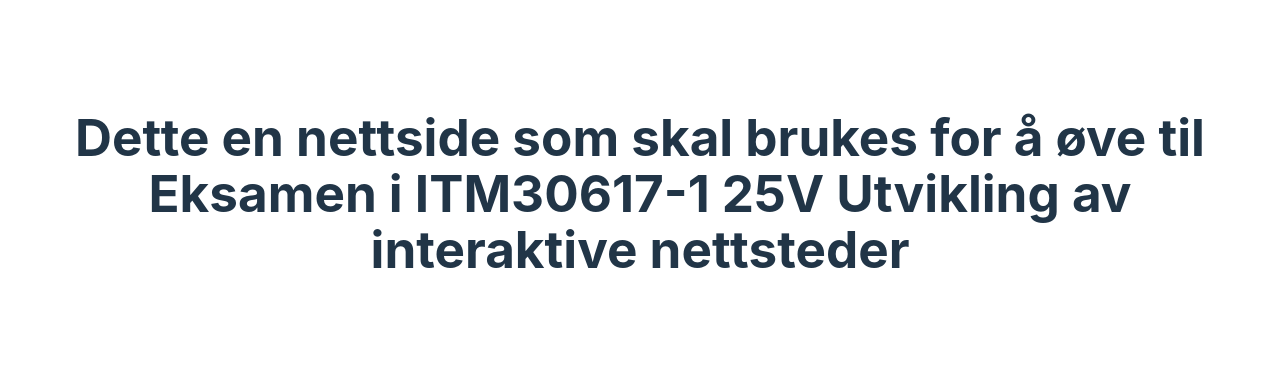
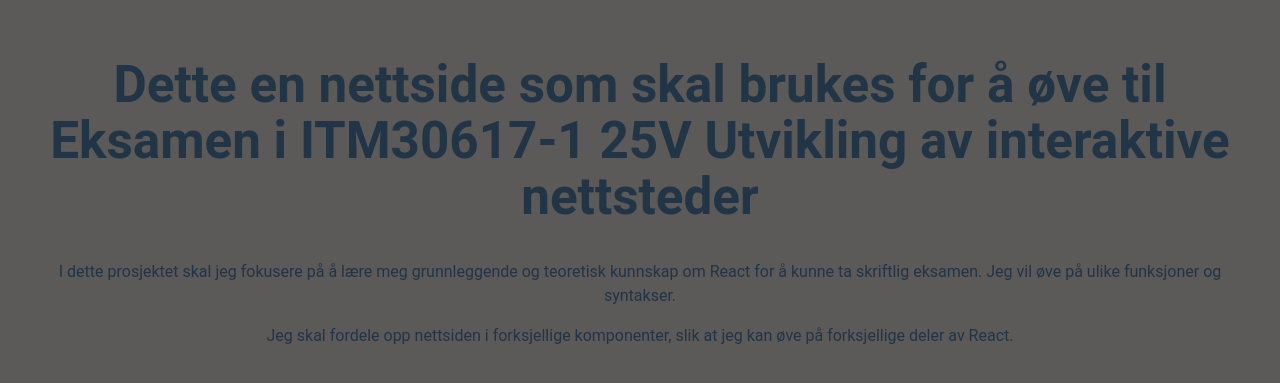
Before and after one commit to ErikAJensen/myreactjourney, a React (Vite) app: page / in a window 1280 px wide. Shown: the part 207-590 px from the top of the page. Built offline with nearby package versions, Linux system fonts and the light colour scheme.

Commit message:
Tekst
Legger inn beskrivelse

```diff
--- a/package.json
+++ b/package.json
@@ -23,6 +23,7 @@
     "eslint-plugin-react-hooks": "^5.0.0",
     "eslint-plugin-react-refresh": "^0.4.16",
     "globals": "^15.14.0",
+    "sass-embedded": "^1.83.1",
     "vite": "^6.0.5"
   }
 }
--- a/src/App.jsx
+++ b/src/App.jsx
@@ -2,10 +2,18 @@
 import reactLogo from "./assets/react.svg";
 import viteLogo from "/vite.svg";
 import Header from "./Header";
+import Body from "./Body";
+import "./Styles/Main.scss";
 import "./App.css";
 
 function App() {
-  return <>{Header()}</>;
+  return (
+    <>
+      {Header()}
+
+      {Body()}
+    </>
+  );
 }
 
 export default App;
--- /dev/null
+++ b/src/Body.jsx
@@ -0,0 +1,18 @@
+function Body() {
+  return (
+    <article>
+      <p>
+        I dette prosjektet skal jeg fokusere på å lære meg grunnleggende og
+        teoretisk kunnskap om React for å kunne ta skriftlig eksamen. Jeg vil
+        øve på ulike funksjoner og syntakser.
+      </p>
+
+      <p>
+        Jeg skal fordele opp nettsiden i forksjellige komponenter, slik at jeg
+        kan øve på forksjellige deler av React.
+      </p>
+    </article>
+  );
+}
+
+export default Body;
--- a/src/Styles/Main.scss
+++ b/src/Styles/Main.scss
@@ -0,0 +1,7 @@
+body {
+  background-color: #5c5959;
+  font-family: "Roboto", sans-serif;
+  margin: 0;
+  padding: 0;
+  box-sizing: border-box;
+}
```
Also changed, not shown: 1 other file (tests, documents, lock files or other folders).
